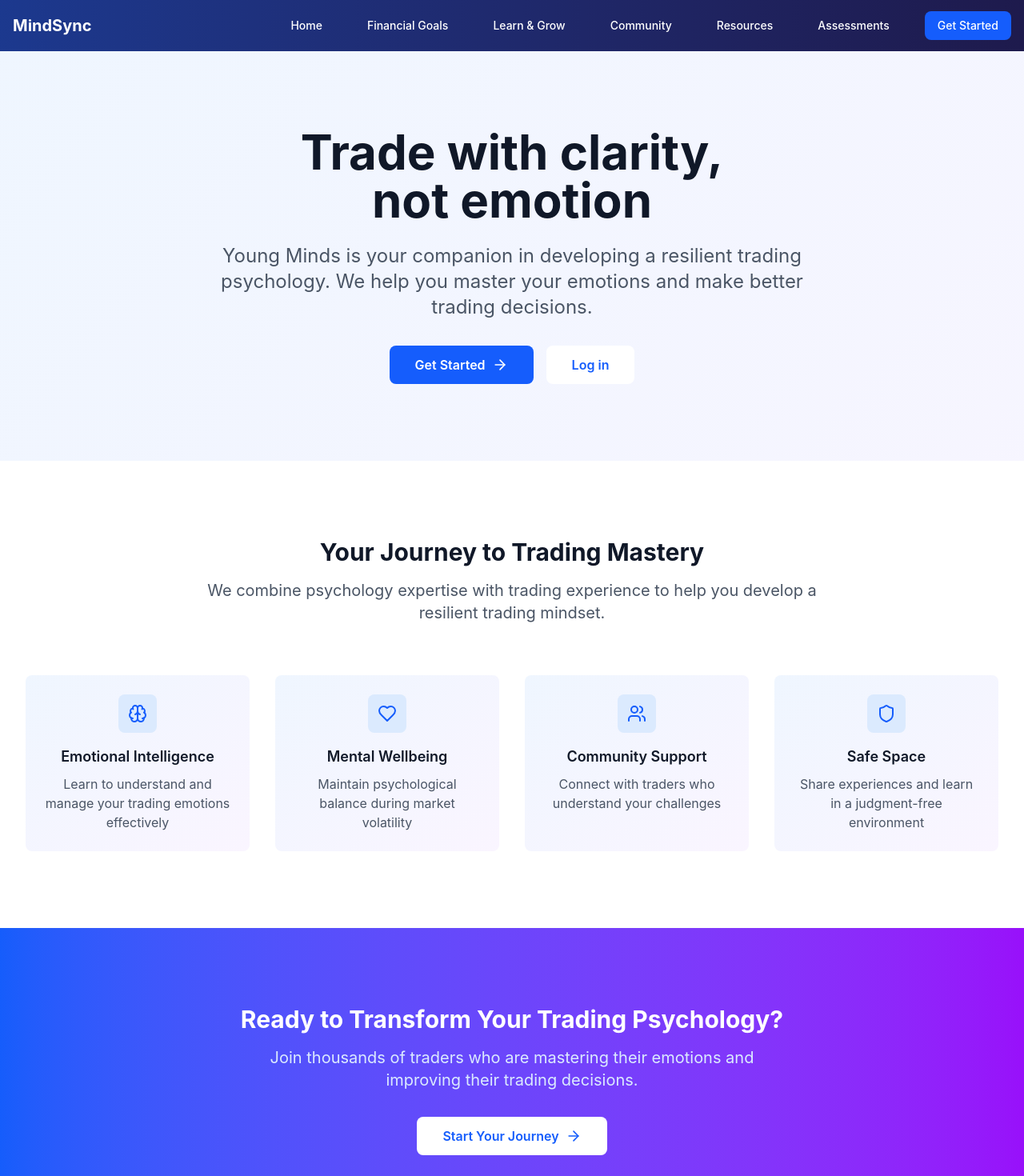
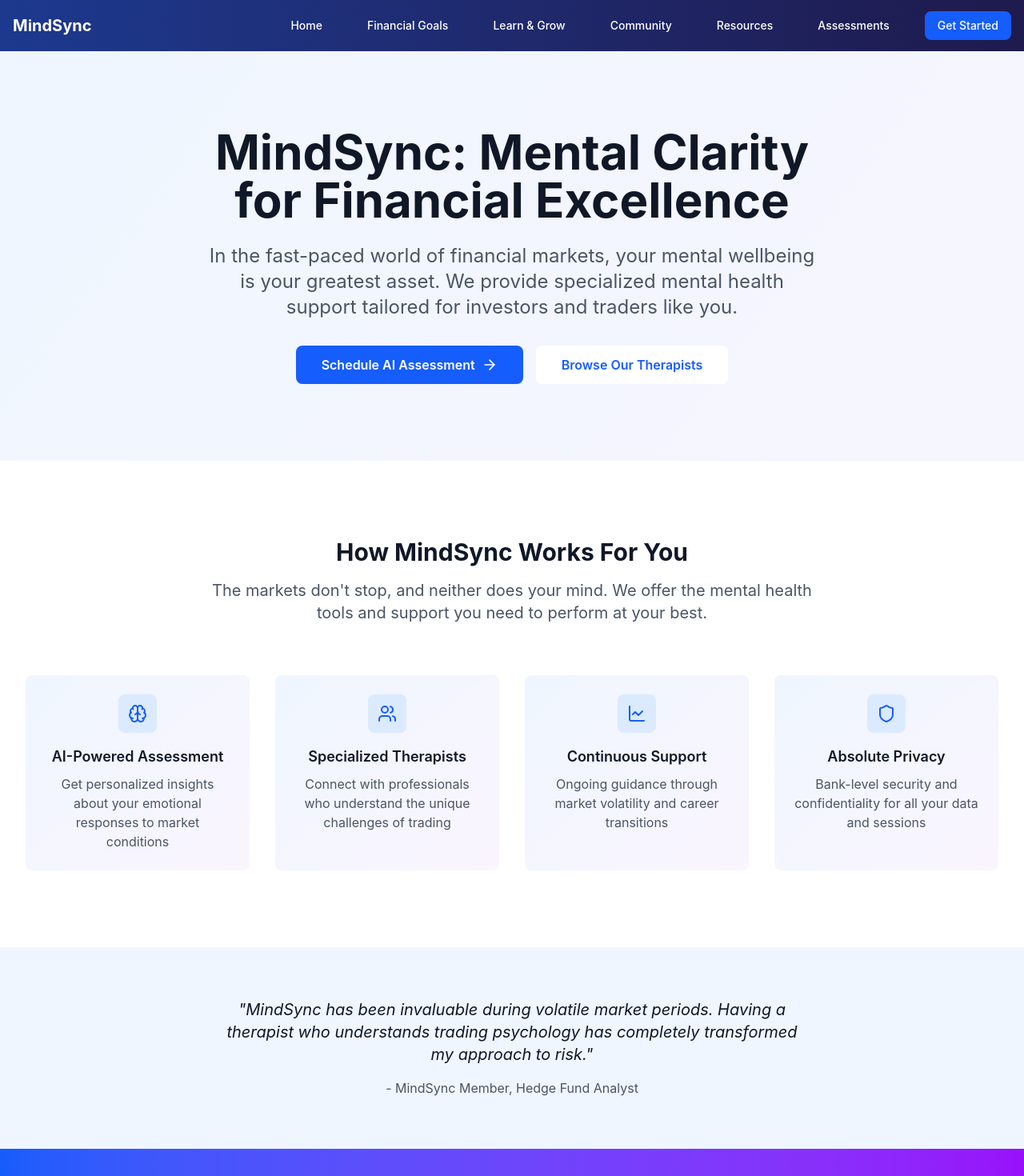
Before and after one commit to Smlchinaza/young-minds, a React (Vite) app in the folder frontend/: page / in a window 1280 px wide. Shown: the top 1470 px of the page at 80% size. Built offline with nearby package versions, Linux system fonts and the light colour scheme.

Commit message:
Updated contect on Welcome page

```diff
--- a/frontend/src/pages/onboarding/Welcome.jsx
+++ b/frontend/src/pages/onboarding/Welcome.jsx
@@ -1,61 +1,58 @@
 import { Link } from 'react-router-dom';
-import Navbar from '../../components/Navbar';
-import { ArrowRight, Brain, Heart, Shield, Users } from 'lucide-react';
+import { ArrowRight, Brain, Users, Shield, LineChart } from 'lucide-react';
 
 const features = [
   {
     icon: Brain,
-    title: 'Emotional Intelligence',
-    description: 'Learn to understand and manage your trading emotions effectively',
-  },
-  {
-    icon: Heart,
-    title: 'Mental Wellbeing',
-    description: 'Maintain psychological balance during market volatility',
+    title: 'AI-Powered Assessment',
+    description: 'Get personalized insights about your emotional responses to market conditions',
   },
   {
     icon: Users,
-    title: 'Community Support',
-    description: 'Connect with traders who understand your challenges',
+    title: 'Specialized Therapists',
+    description: 'Connect with professionals who understand the unique challenges of trading',
+  },
+  {
+    icon: LineChart,
+    title: 'Continuous Support',
+    description: 'Ongoing guidance through market volatility and career transitions',
   },
   {
     icon: Shield,
-    title: 'Safe Space',
-    description: 'Share experiences and learn in a judgment-free environment',
+    title: 'Absolute Privacy',
+    description: 'Bank-level security and confidentiality for all your data and sessions',
   },
 ];
 
 const Welcome = () => {
   return (
     <div className="min-h-screen bg-gradient-to-br from-blue-50 to-purple-50">
-      {/* <Navbar /> */}
-
       {/* Hero Section */}
       <div className="relative overflow-hidden">
         <div className="max-w-7xl mx-auto px-4 sm:px-6 lg:px-8 py-24">
           <div className="text-center">
             <h1 className="text-4xl md:text-6xl font-bold text-gray-900 mb-6">
-              Trade with clarity,
+              MindSync: Mental Clarity
               <br />
-              not emotion
+              for Financial Excellence
             </h1>
             <p className="text-xl md:text-2xl text-gray-600 mb-8 max-w-3xl mx-auto">
-              Young Minds is your companion in developing a resilient trading psychology.
-              We help you master your emotions and make better trading decisions.
+              In the fast-paced world of financial markets, your mental wellbeing is your greatest asset.
+              We provide specialized mental health support tailored for investors and traders like you.
             </p>
             <div className="flex flex-col sm:flex-row justify-center gap-4">
               <Link
                 to="/auth"
                 className="inline-flex items-center px-8 py-3 bg-blue-600 text-white rounded-lg font-semibold hover:bg-blue-700 transition-colors"
               >
-                Get Started
+                Schedule AI Assessment
                 <ArrowRight className="ml-2 w-5 h-5" />
               </Link>
               <Link
                 to="/auth?mode=login"
                 className="inline-flex items-center px-8 py-3 bg-white text-blue-600 rounded-lg font-semibold hover:bg-gray-50 transition-colors"
               >
-                Log in
+                Browse Our Therapists
               </Link>
             </div>
           </div>
@@ -67,11 +64,11 @@ const Welcome = () => {
         <div className="max-w-7xl mx-auto px-4 sm:px-6 lg:px-8">
           <div className="text-center mb-16">
             <h2 className="text-3xl font-bold text-gray-900 mb-4">
-              Your Journey to Trading Mastery
+              How MindSync Works For You
             </h2>
             <p className="text-xl text-gray-600 max-w-3xl mx-auto">
-              We combine psychology expertise with trading experience to help you develop
-              a resilient trading mindset.
+              The markets don't stop, and neither does your mind. We offer the mental health tools
+              and support you need to perform at your best.
             </p>
           </div>
 
@@ -97,21 +94,32 @@ const Welcome = () => {
         </div>
       </div>
 
+      {/* Testimonial Section */}
+      <div className="bg-blue-50 py-16">
+        <div className="max-w-3xl mx-auto px-4 text-center">
+          <blockquote className="text-xl italic text-gray-900">
+            "MindSync has been invaluable during volatile market periods. Having a therapist who understands
+            trading psychology has completely transformed my approach to risk."
+          </blockquote>
+          <p className="mt-4 text-gray-600">- MindSync Member, Hedge Fund Analyst</p>
+        </div>
+      </div>
+
       {/* CTA Section */}
       <div className="bg-gradient-to-r from-blue-600 to-purple-600 py-24">
         <div className="max-w-7xl mx-auto px-4 sm:px-6 lg:px-8 text-center">
           <h2 className="text-3xl font-bold text-white mb-4">
-            Ready to Transform Your Trading Psychology?
+            Your Mind, Your Edge
           </h2>
           <p className="text-xl text-blue-100 mb-8 max-w-2xl mx-auto">
-            Join thousands of traders who are mastering their emotions and improving
-            their trading decisions.
+            The most successful investors know that mental clarity leads to better financial decisions.
+            Start your MindSync journey today and transform your relationship with the markets.
           </p>
           <Link
             to="/auth"
             className="inline-flex items-center px-8 py-3 bg-white text-blue-600 rounded-lg font-semibold hover:bg-blue-50 transition-colors"
           >
-            Start Your Journey
+            Begin Your Journey
             <ArrowRight className="ml-2 w-5 h-5" />
           </Link>
         </div>
```
